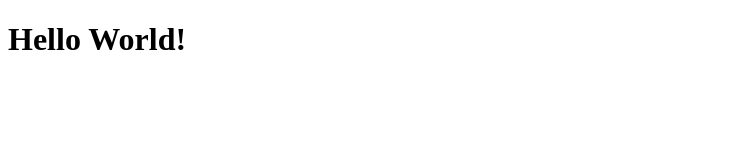
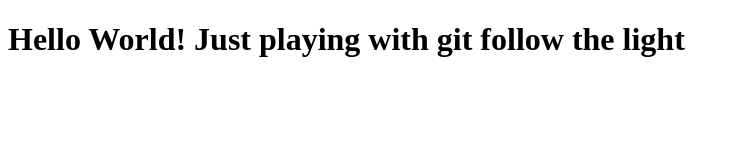
Before and after one commit to feizan6/coursera-work, a plain HTML site: page newsite/index.html in a window 1280 px wide. Shown: the whole page, without its empty margins (0-740 px from the left). Drawn offline with Linux system fonts and the light colour scheme.

Commit message:
Small change to index

```diff
--- a/newsite/index.html
+++ b/newsite/index.html
@@ -5,7 +5,7 @@
 </head>
 <body>
 
-<h1>Hello World!</h1>
+<h1>Hello World! Just playing with git follow the light</h1>
 
 </body>
 </html>
```
